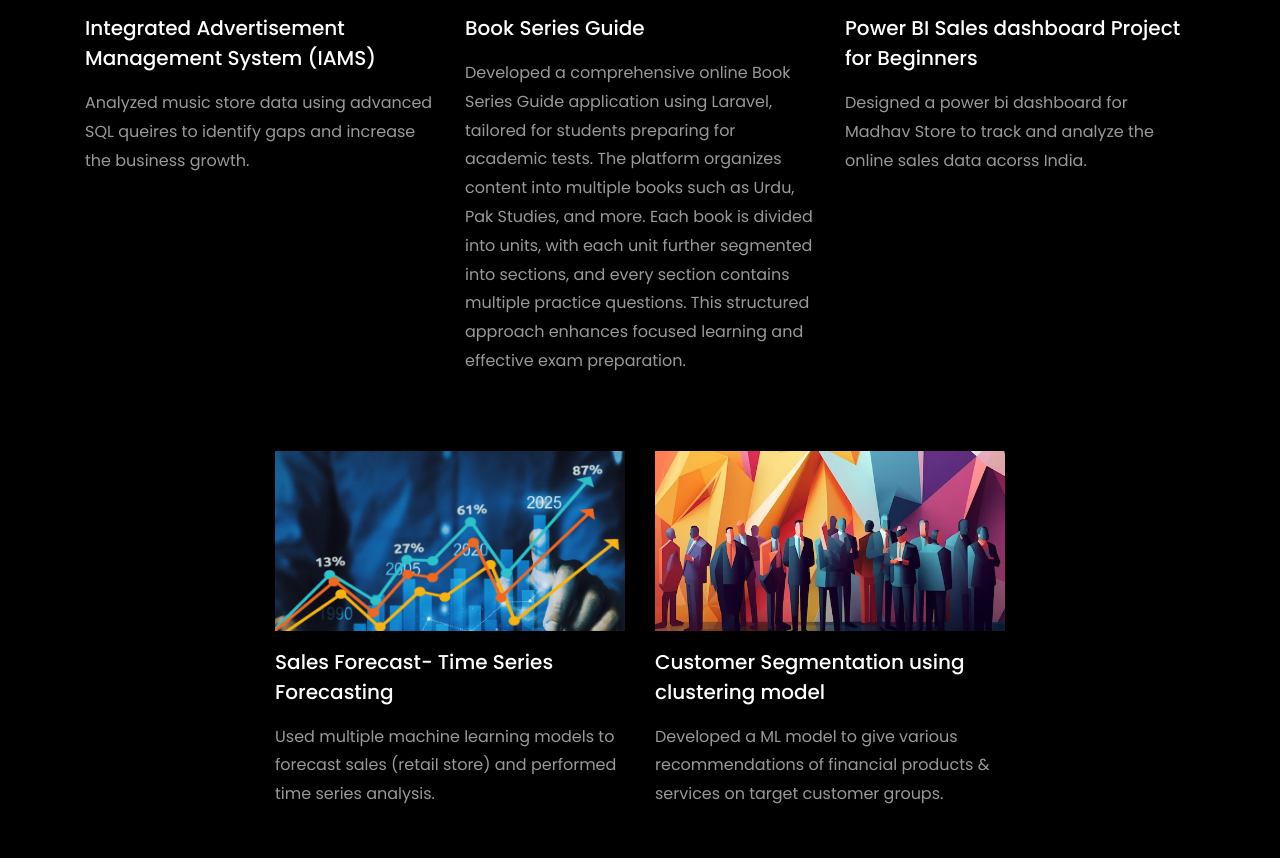
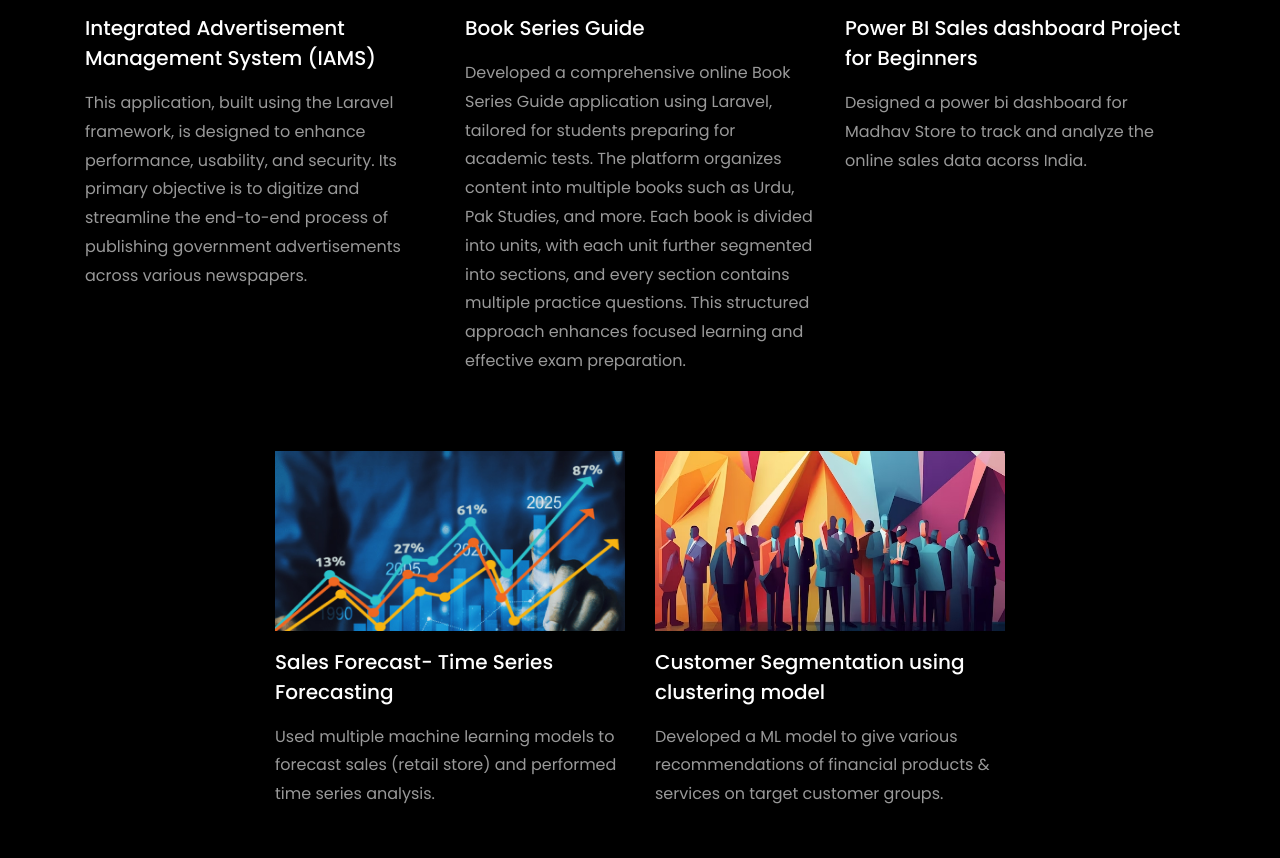
Before and after one commit to Ammar-gith/portfolio, a plain HTML site: page index.html in a window 1280 px wide. Shown: the part 3778-4636 px from the top of the page. Drawn offline with Linux system fonts and the light colour scheme; files whose address does not match are found by name.

Commit message:
code update

```diff
--- a/index.html
+++ b/index.html
@@ -421,7 +421,7 @@
               <div class="text mt-3 float-right d-block">
 
                 <h3 class="heading"><a href="https://github.com/Ammar-gith/iams">Integrated Advertisement Management System (IAMS)</a></h3>
-                <p>Analyzed music store data using advanced SQL queires to identify gaps and increase the business growth.</p>
+                <p>This application, built using the Laravel framework, is designed to enhance performance, usability, and security. Its primary objective is to digitize and streamline the end-to-end process of publishing government advertisements across various newspapers.</p>
               </div>
             </div>
           </div>
```
